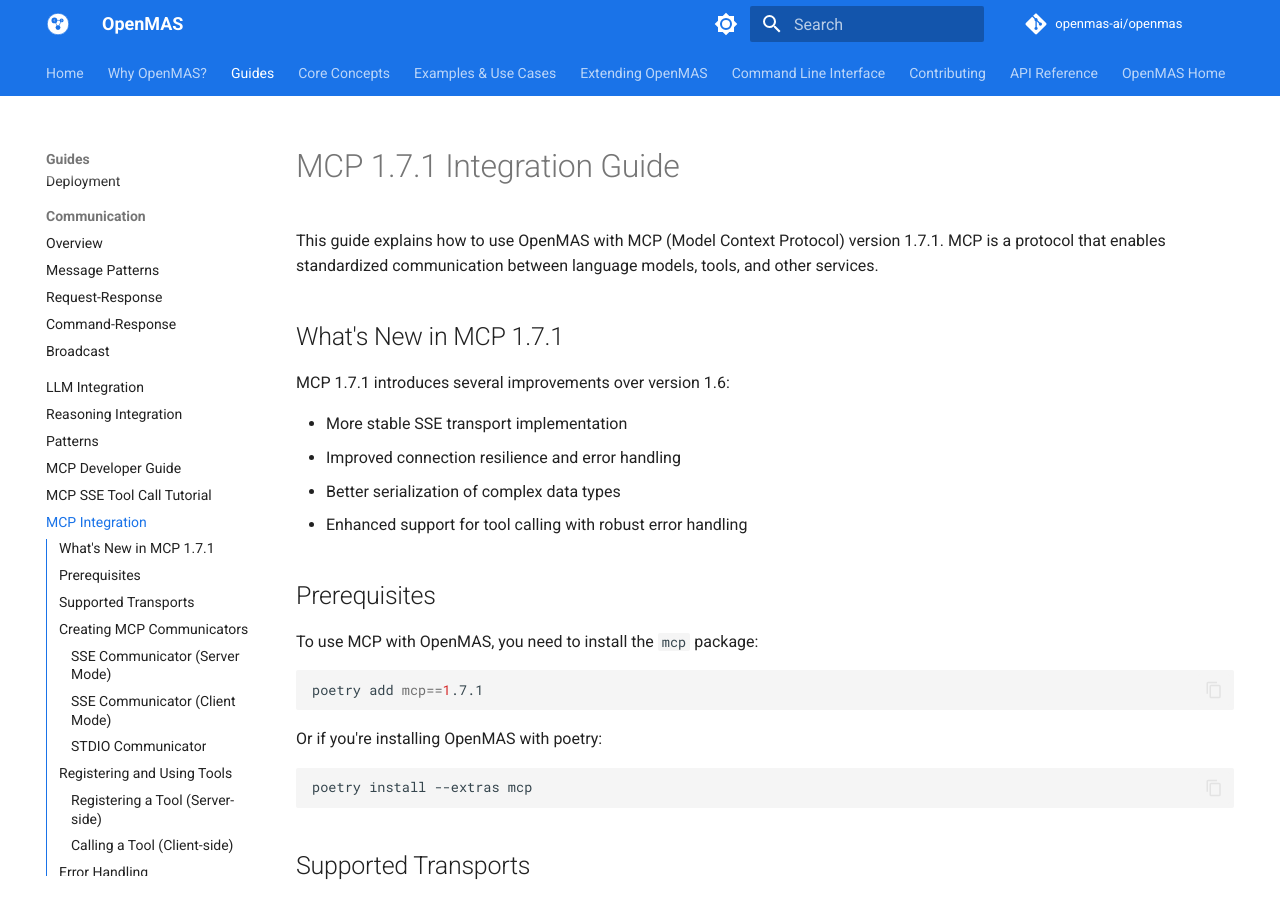
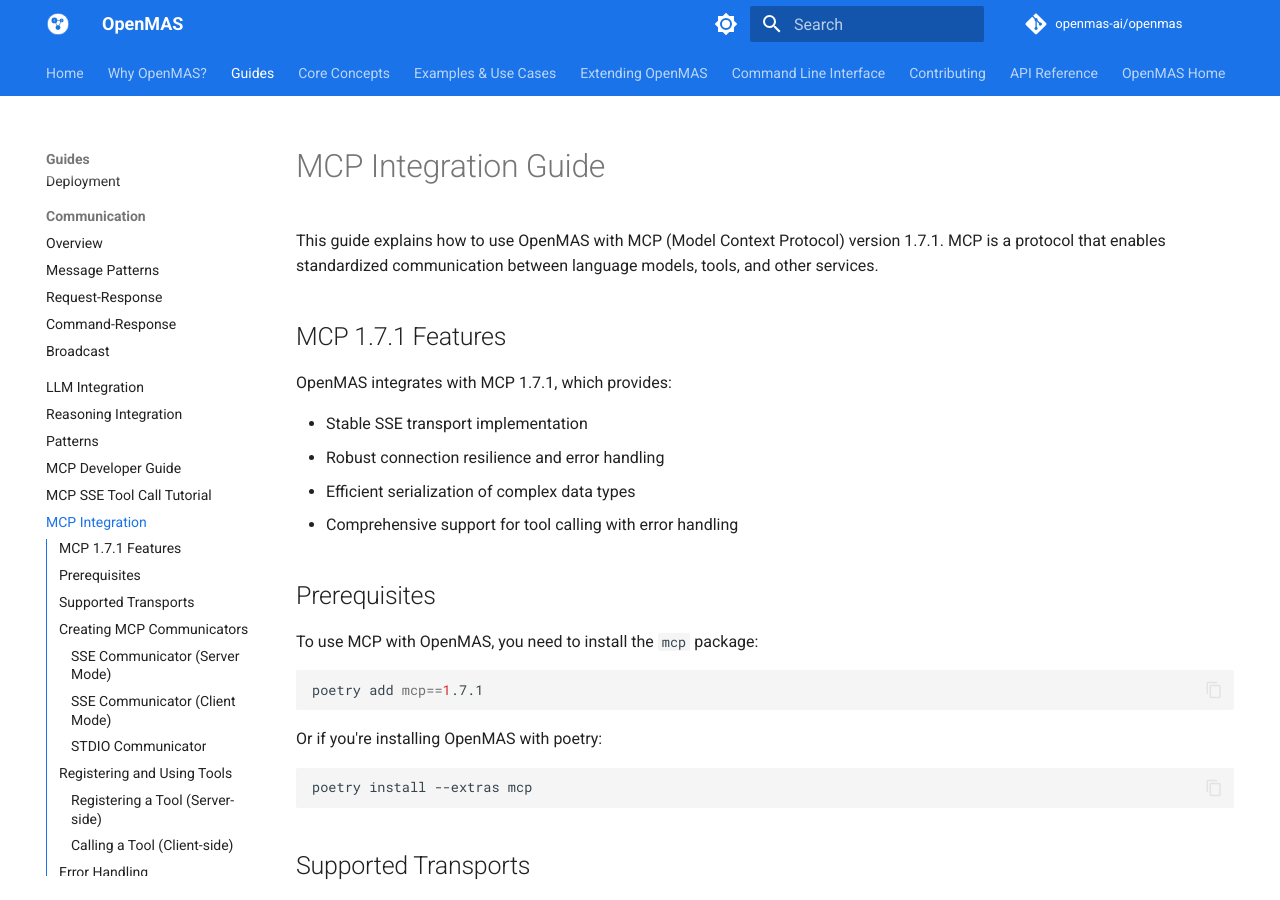
Before and after one commit to openmas-ai/openmas, an MkDocs documentation site: the page built from docs/guides/mcp_integration.md, in a window 1280 px wide and 900 px high. Built offline with MkDocs 1.6.1 and Material for MkDocs 9.7.7, drawn with Linux system fonts in a browser that asks for light colours; comment, search, counter and statistics services are not loaded.

Commit message:
Chore: update documentation

```diff
--- a/docs/guides/mcp_integration.md
+++ b/docs/guides/mcp_integration.md
@@ -1,15 +1,15 @@
-# MCP 1.7.1 Integration Guide
+# MCP Integration Guide
 
 This guide explains how to use OpenMAS with MCP (Model Context Protocol) version 1.7.1. MCP is a protocol that enables standardized communication between language models, tools, and other services.
 
-## What's New in MCP 1.7.1
+## MCP 1.7.1 Features
 
-MCP 1.7.1 introduces several improvements over version 1.6:
+OpenMAS integrates with MCP 1.7.1, which provides:
 
-- More stable SSE transport implementation
-- Improved connection resilience and error handling
-- Better serialization of complex data types
-- Enhanced support for tool calling with robust error handling
+- Stable SSE transport implementation
+- Robust connection resilience and error handling
+- Efficient serialization of complex data types
+- Comprehensive support for tool calling with error handling
 
 ## Prerequisites
 
```
Also changed, not shown: docs/examples.md (+6 -8 lines), 2 other files.
